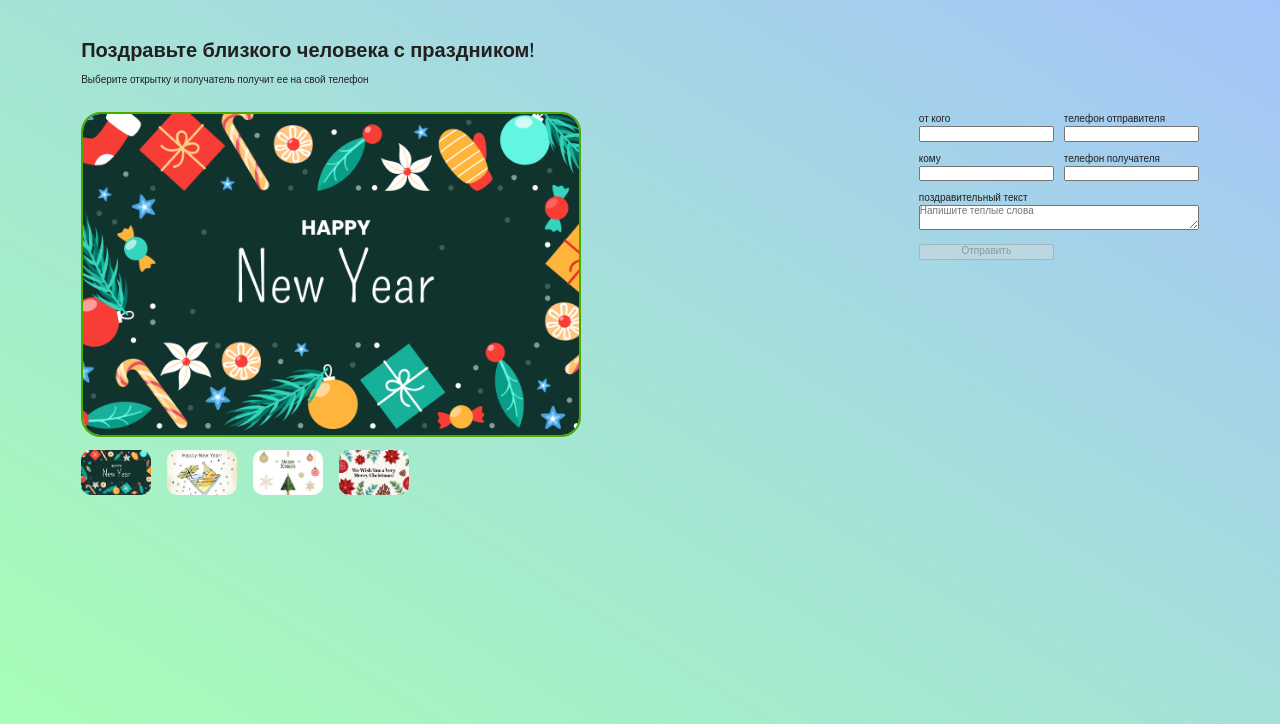
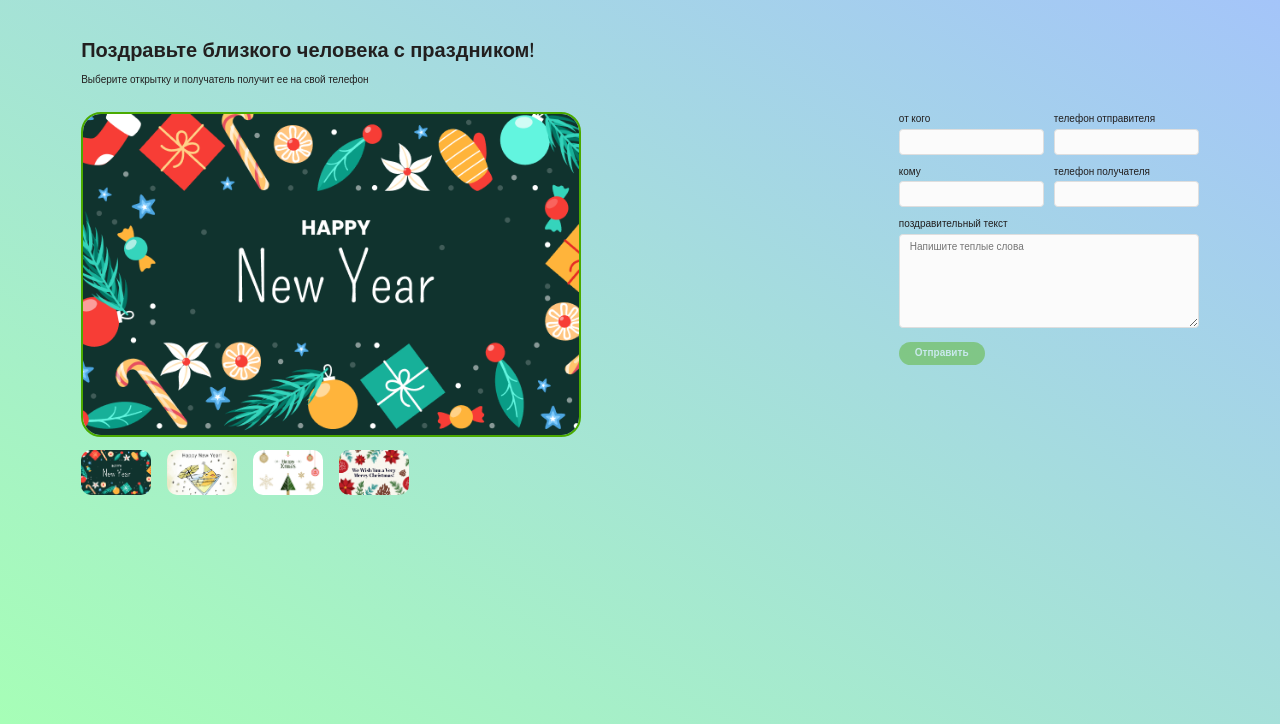
Before and after one commit to ananastasiap/gift-cards, a website built with Vite: page index.html in a window 1280 px wide. Shown: the part 76-800 px from the top of the page. Built offline with nearby package versions, Linux system fonts and the light colour scheme.

Commit message:
feat: add style for form / need to fix sizes

```diff
--- a/index.html
+++ b/index.html
@@ -76,7 +76,8 @@
         </label>
         <label class="form__label textarea">
           <span class="form__label-text">поздравительный текст</span>
-          <textarea class="form__field" name="message" placeholder="Напишите теплые слова"></textarea>
+          <textarea class="form__field form__field-textarea" name="message"
+            placeholder="Напишите теплые слова"></textarea>
         </label>
 
         <button type="submit" class="form__button" disabled>Отправить</button>
--- a/src/scss/abstacts/_variables.scss
+++ b/src/scss/abstacts/_variables.scss
@@ -1,5 +1,7 @@
 // --- COLORS ---
 $color-primary: #221f1f;
+$color-secondary: #4baa00;
+$color-secondary-brighter: #58c601;
 
 $color-background-first: #97feaa;
 $color-background-second: #94b7fc;
--- a/src/scss/base/_typography.scss
+++ b/src/scss/base/_typography.scss
@@ -1,5 +1,6 @@
 body {
   font-family: "Nunito", sans-serif;
+  font-size: 1rem;
   font-weight: 400px;
   line-height: 1.4;
   color: $color-primary;
--- a/src/scss/layout/_congratulation.scss
+++ b/src/scss/layout/_congratulation.scss
@@ -2,7 +2,7 @@
   display: flex;
   justify-content: space-between;
   align-items: start;
-  gap: 7.5rem;
+  gap: 6rem;
 
   .cards {
     max-width: 50rem;
@@ -14,7 +14,7 @@
 
   &__card-slide {
     border-radius: 2rem;
-    border: 2px solid #4baa00;
+    border: 2px solid $color-secondary;
     overflow: hidden;
     box-sizing: border-box;
   }
@@ -37,17 +37,69 @@
       display: grid;
       grid-template-columns: repeat(2, 1fr);
       gap: 1rem;
+      justify-items: start;
+
+      &__label {
+        width: 100%;
+      }
 
       &__label-text {
         display: block;
+        margin-bottom: 0.25rem;
       }
 
       &__field {
+        font: inherit;
         width: 100%;
+        border-radius: 0.375rem;
+        border: 1px solid #dedede;
+        background-color: #fbfbfb;
+        padding: 0.5rem 1rem;
+        outline: none;
+
+        &:hover,
+        &:focus-visible,
+        &:active {
+          border-color: #999;
+        }
       }
 
       .textarea {
         grid-column: 1 / -1;
+
+        .form__field-textarea {
+          resize: vertical;
+          min-height: 9.375rem;
+        }
+      }
+
+      .form__button {
+        border-radius: 2rem;
+        padding: 0.5rem 1.5rem;
+        background: $color-secondary;
+        color: #fff;
+        font-weight: 700;
+        text-align: center;
+        border: 1px solid transparent;
+        cursor: pointer;
+        transition: all 0.2s ease-in-out;
+
+        &:hover:not(:disabled) {
+          background-color: $color-secondary-brighter;
+        }
+
+        &:focus-visible:not(:disabled) {
+          border-color: $color-secondary-brighter;
+          background-color: $color-secondary;
+        }
+
+        &:active:not(:disabled) {
+          transform: translate(0.2rem, 0.2rem);
+        }
+
+        &:disabled {
+          opacity: 0.4;
+        }
       }
     }
   }
```
